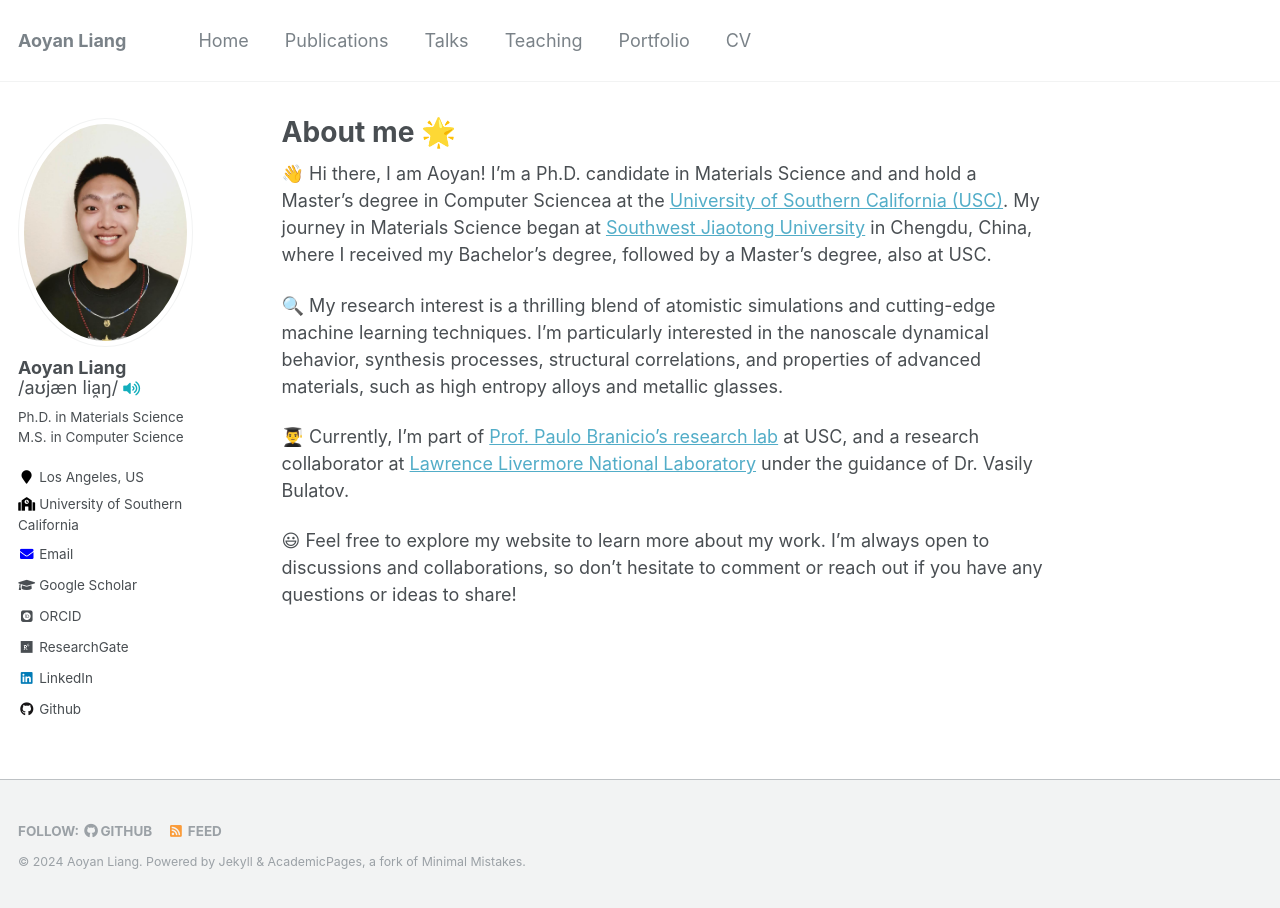
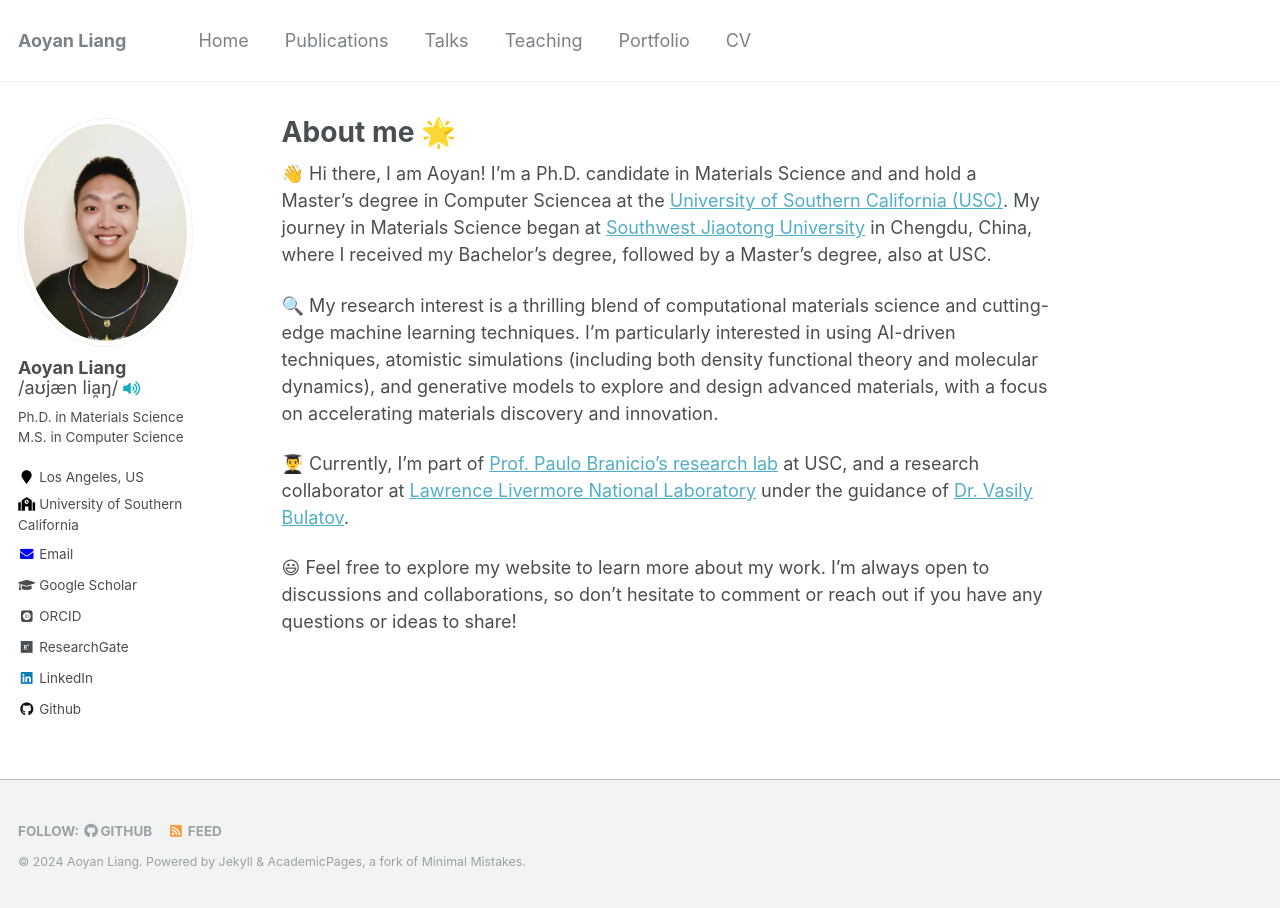
Before and after one commit to AoyanLiang/AoyanLiang.github.io, a Jekyll site: the page built from _pages/about.md, in a window 1280 px wide. Built offline with Jekyll 4.4.1, drawn with Linux system fonts in a browser that asks for light colours; some web fonts are replaced.

Commit message:
Update site

```diff
--- a/_pages/about.md
+++ b/_pages/about.md
@@ -9,8 +9,8 @@
 
 👋 Hi there, I am Aoyan! I'm a Ph.D. candidate in Materials Science and and hold a Master's degree in Computer Sciencea at the [University of Southern California (USC)](https://www.usc.edu/). My journey in Materials Science began at [Southwest Jiaotong University](https://en.swjtu.edu.cn) in Chengdu, China, where I received my Bachelor's degree, followed by a Master's degree, also at USC.
 
-🔍 My research interest is a thrilling blend of atomistic simulations and cutting-edge machine learning techniques. I'm particularly interested in the nanoscale dynamical behavior, synthesis processes, structural correlations, and properties of advanced materials, such as high entropy alloys and metallic glasses.
+🔍 My research interest is a thrilling blend of computational materials science and cutting-edge machine learning techniques. I'm particularly interested in using AI-driven techniques, atomistic simulations (including both density functional theory and molecular dynamics), and generative models to explore and design advanced materials, with a focus on accelerating materials discovery and innovation.
 
-👨‍🎓 Currently, I'm part of [Prof. Paulo Branicio's research lab](https://branicio.usc.edu/) at USC, and a research collaborator at [Lawrence Livermore National Laboratory](https://www.llnl.gov/) under the guidance of Dr. Vasily Bulatov.
+👨‍🎓 Currently, I'm part of [Prof. Paulo Branicio's research lab](https://branicio.usc.edu/) at USC, and a research collaborator at [Lawrence Livermore National Laboratory](https://www.llnl.gov/) under the guidance of [Dr. Vasily Bulatov](https://people.llnl.gov/bulatov1).
 
 😃 Feel free to explore my website to learn more about my work. I'm always open to discussions and collaborations, so don't hesitate to comment or reach out if you have any questions or ideas to share!
--- a/_pages/cv.html
+++ b/_pages/cv.html
@@ -10,11 +10,11 @@
 {% include base_path %}
 {% capture written_label %}'None'{% endcapture %}
 
-If the embedded PDF below does not load, you can <u><a href="https://aoyanliang.github.io/files/CV-Aoyan Liang-25Aug24-Github.pdf">download it here.</a></u>
+If the embedded PDF below does not load, you can <u><a href="https://aoyanliang.github.io/files/CV-Aoyan Liang-20Oct24-Github.pdf">download it here.</a></u>
 <br/>
 
 <!--
 <embed src="https://aoyanliang.github.io/files/CV-Aoyan Liang-Github-8Jan24.pdf" type="application/pdf" width="100%" />
 -->
 
-<iframe src="https://aoyanliang.github.io/files/CV-Aoyan Liang-25Aug24-Github.pdf" width="100%" style="height:100vh;"></iframe>
+<iframe src="https://aoyanliang.github.io/files/CV-Aoyan Liang-20Oct24-Github.pdf" width="100%" style="height:100vh;"></iframe>
```
Also changed, not shown: 3 other files.
